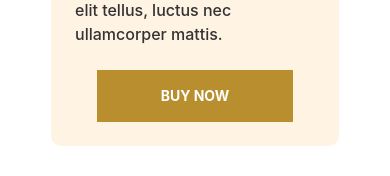
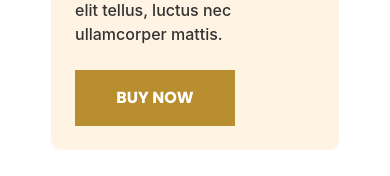
Before and after one commit to Badadia/furniro-all, a React (Vite) app in the folder frontend/: page / in a window 390 px wide. Shown: the part 458-634 px from the top of the page. Built offline with nearby package versions, Linux system fonts and the light colour scheme; data requests are answered from the project's data file.

Commit message:
refactor: add label prop and update button styling

```diff
--- a/frontend/src/components/Hero/Hero.tsx
+++ b/frontend/src/components/Hero/Hero.tsx
@@ -39,7 +39,7 @@ const Hero = () => {
           tellus, luctus nec ullamcorper mattis.
         </span>
 
-        <HeroButton />
+        <HeroButton label="BUY NOW" />
       </div>
     </section>
   );
--- a/frontend/src/components/Hero/HeroButton.tsx
+++ b/frontend/src/components/Hero/HeroButton.tsx
@@ -1,15 +1,24 @@
-import clsx from "clsx";
+import { twMerge } from "tailwind-merge";
 
-const HeroButton = () => {
+type HeroButtonProps = {
+  label: string;
+  className?: string;
+  onClick?: () => void;
+};
+
+const HeroButton = ({ label, className, onClick }: HeroButtonProps) => {
   return (
     <button
-      className={clsx(
-        "mx-auto w-fit cursor-pointer bg-over-secundary px-16 py-4 text-sm font-bold text-white transition hover:scale-105",
-        "lg:mx-0 xl:px-18",
-        "xl:py-6.25 xl:text-base",
+      type="button"
+      onClick={onClick}
+      className={twMerge(
+        "h-18.5 w-55.5 bg-over-secundary font-poppins text-[16px] font-bold uppercase text-primary",
+        "cursor-pointer transition hover:bg-over-secundary/90 hover:tracking-widest",
+        "max-xxs:h-14 max-xxs:w-40",
+        className,
       )}
     >
-      BUY NOW
+      {label}
     </button>
   );
 };
```
